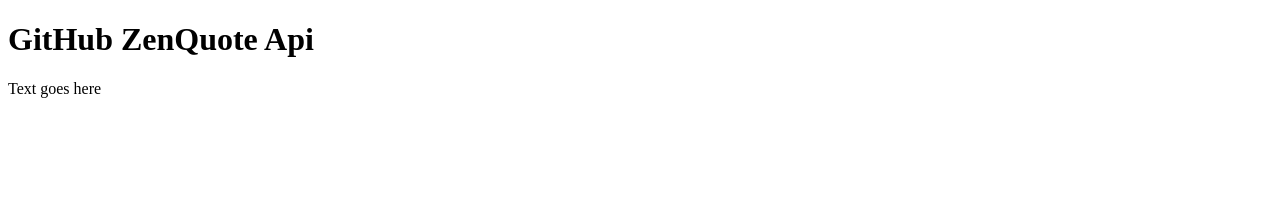
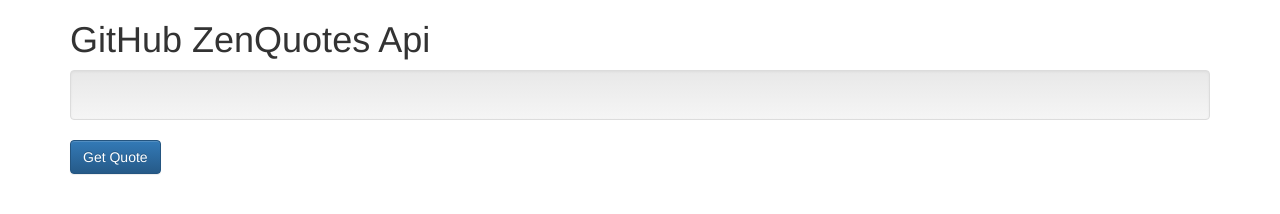
Before and after one commit to Dturn73/zenQuotes, a plain HTML site: page index.html in a window 1280 px wide. Drawn offline with nearby package versions, Linux system fonts and the light colour scheme; no server answers.

Commit message:
added bootstrap

```diff
--- a/index.html
+++ b/index.html
@@ -3,9 +3,22 @@
 	<head>
 		<script src="http://code.jquery.com/jquery-1.11.0.min.js"></script>
 		<script src="quote.js"></script>
+		<!-- Latest compiled and minified CSS -->
+		<link rel="stylesheet" href="https://maxcdn.bootstrapcdn.com/bootstrap/3.3.1/css/bootstrap.min.css">
+
+		<!-- Optional theme -->
+		<link rel="stylesheet" href="https://maxcdn.bootstrapcdn.com/bootstrap/3.3.1/css/bootstrap-theme.min.css">
+
+		<!-- Latest compiled and minified JavaScript -->
+		<script src="https://maxcdn.bootstrapcdn.com/bootstrap/3.3.1/js/bootstrap.min.js"></script>
 	</head>
 	<body>
-		<h1>GitHub ZenQuote Api</h1>
-		<p class="quote">Text goes here</p>
+		<div class="container">
+			<h1>GitHub ZenQuotes Api</h1>
+			<div class="well"><p class="quote"></p></div>
+
+
+			<button type="button" id="btnGetQuote" class="btn btn-primary btn-large">Get Quote</button>
+		</div>
 	</body>
 </html>
--- a/quote.js
+++ b/quote.js
@@ -1,9 +1,9 @@
 $(document).ready(function() {
 
+	$("#btnGetQuote").click(function() {
+		$.get("https:api.github.com/zen",fetchApi)
+	});
 	var fetchApi = function(data){
 		$(".quote").text(data);
 	}
-
-	$.get("https:api.github.com/zen",fetchApi)
-
 });
```
